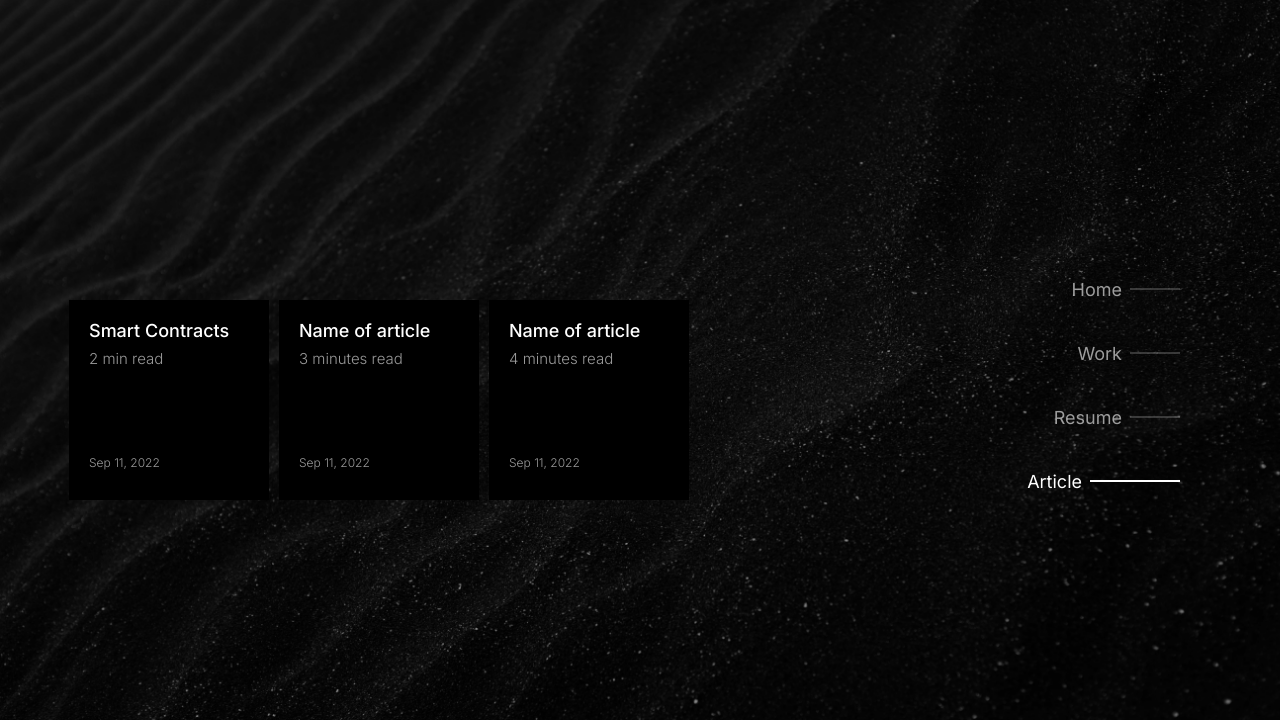
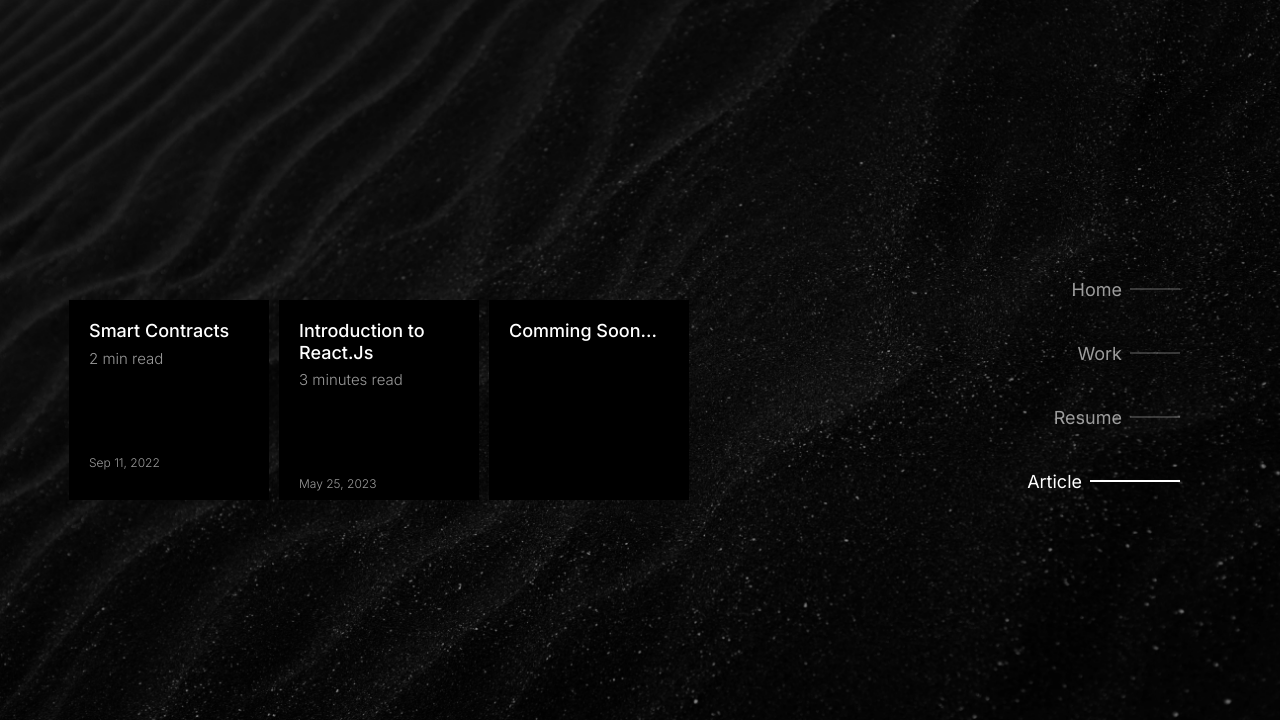
Before and after one commit to Divine-Blessing/Odeozome, a website: page article.html in a window 1280 px wide. Shown: the top 720 px of the page. Drawn offline with Linux system fonts and the light colour scheme; a web font is replaced by a local one.

Commit message:
Add files via upload

```diff
--- a/article.html
+++ b/article.html
@@ -23,20 +23,20 @@
 
     <section id="article" class="d-flex">
         <div class="left">
-            <a href="https://odeozome.hashnode.dev/smart-contracts-and-l2-scaling-solutions" class="one text-decoration-none d-flex flex-column">
+            <a href="https://odeozome.hashnode.dev/smart-contracts-and-l2-scaling-solutions" class="one text-decoration-none d-flex flex-column" target="_blank">
                 <h1>Smart Contracts</h1>
                 <h3>2 min read</h3>
                 <h2>Sep 11, 2022</h2>
             </a>
-            <a href="" class="two text-decoration-none d-flex flex-column" >
-                <h1>Name of article</h1>
+            <a href="https://odeozome.hashnode.dev/introduction-to-react-js-from-a-beginners-perspective" class="two text-decoration-none d-flex flex-column" target="_blank">
+                <h1>Introduction to React.Js</h1>
                 <h3>3 minutes read</h3>
-                <h2>Sep 11, 2022</h2>
+                <h2>May 25, 2023</h2>
             </a>
             <a href="" class="three text-decoration-none d-flex flex-column">
-                <h1>Name of article</h1>
-                <h3>4 minutes read</h3>
-                <h2>Sep 11, 2022</h2>
+                <h1>Comming Soon...</h1>
+                <!-- <h3>4 minutes read</h3>
+                <h2>Sep 11, 2022</h2> -->
             </a>
         </div>
         <div class="right d-flex justify-content-center ">
```
Also changed, not shown: index.html (+1 -1 lines), 1 other file.
